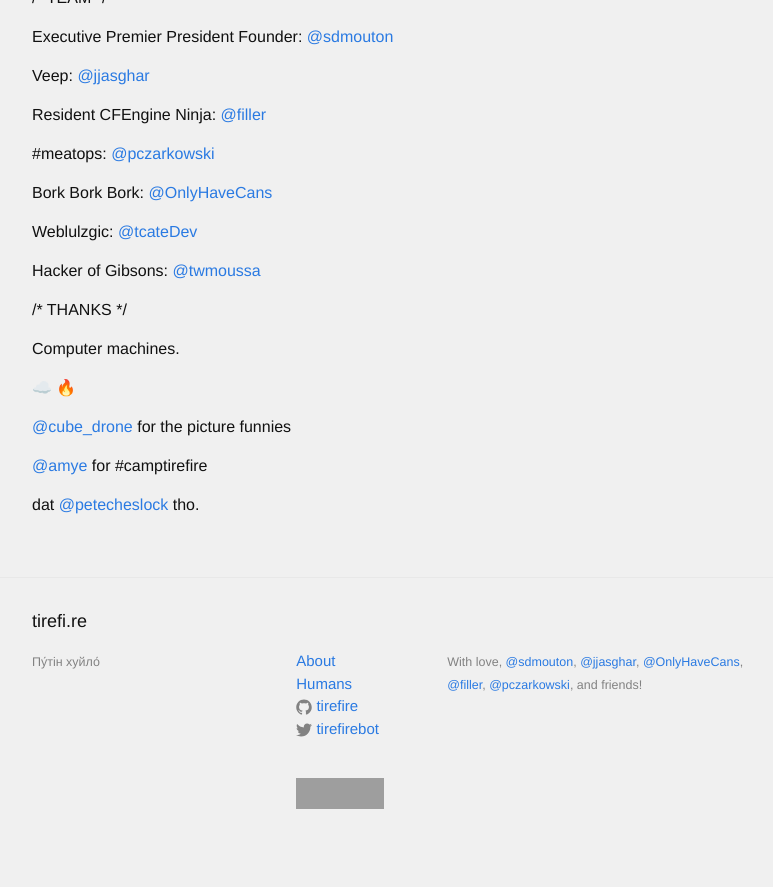
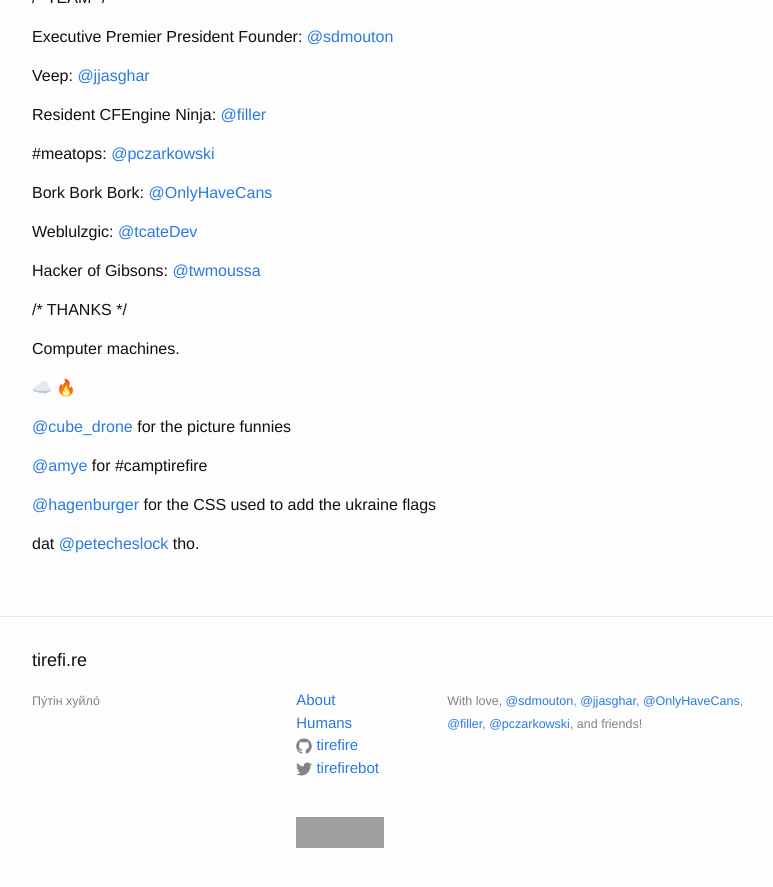
Before and after one commit to tirefire/tirefi.re, a Jekyll site: the page built from humans/index.md, in a window 1280 px wide, cut to the strip 158-1066 px from the top of the page. Shown: the top 887 px of the strip, without its empty margins (238-1011 px from the left). Built offline with Jekyll 4.4.1, drawn with Linux system fonts in a browser that asks for light colours; emoji names are drawn with the system emoji font; grey boxes are pictures that could not be loaded.

Commit message:
fixing css, adding acknowledgment to @hagenburger

```diff
--- a/css/main.scss
+++ b/css/main.scss
@@ -50,7 +50,8 @@
         "syntax-highlighting"
 ;
 
-
+// I grabbed from here to ENDFLAGS from https://codepen.io/hagenburger/pen/ExwbpX
+// thanks Nico! github.com/hagenburger
 @mixin flags($width: 3px) {
     $flags: (de: (background: #DB0004, top: #000000, bottom: #FFD009),
             fr: (background: #FFFFFF, left: #041D92, right: #EA2C3F),
@@ -121,6 +122,4 @@
     @include flags(30px);
 }
 
-body {
-    background: #F0F0F0;
-}
+// ENDFLAGS
--- a/humans/index.md
+++ b/humans/index.md
@@ -32,4 +32,6 @@
 
   [@amye](https://twitter.com/amye) for #camptirefire
 
+  [@hagenburger](https://twitter.com/hagenburger) for the CSS used to add the ukraine flags
+
   dat [@petecheslock](https://twitter.com/petecheslock) tho.
```
